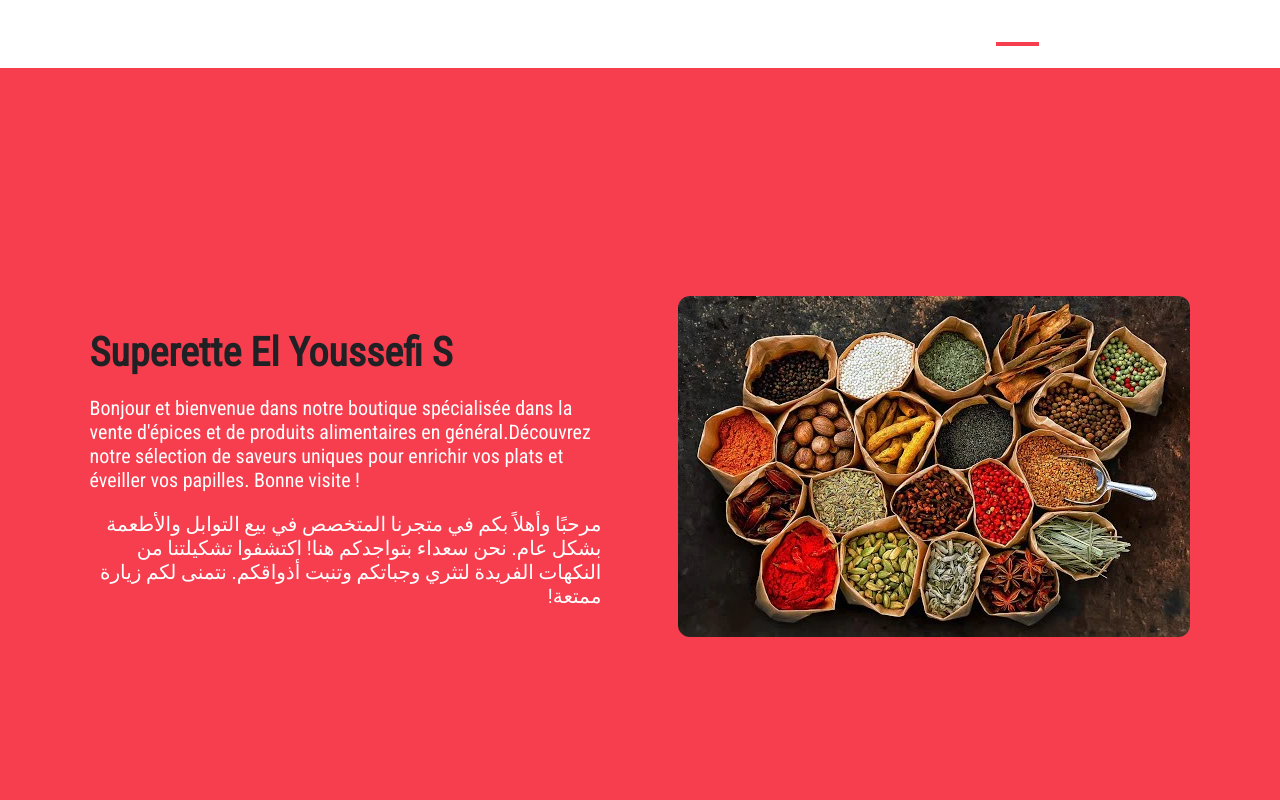
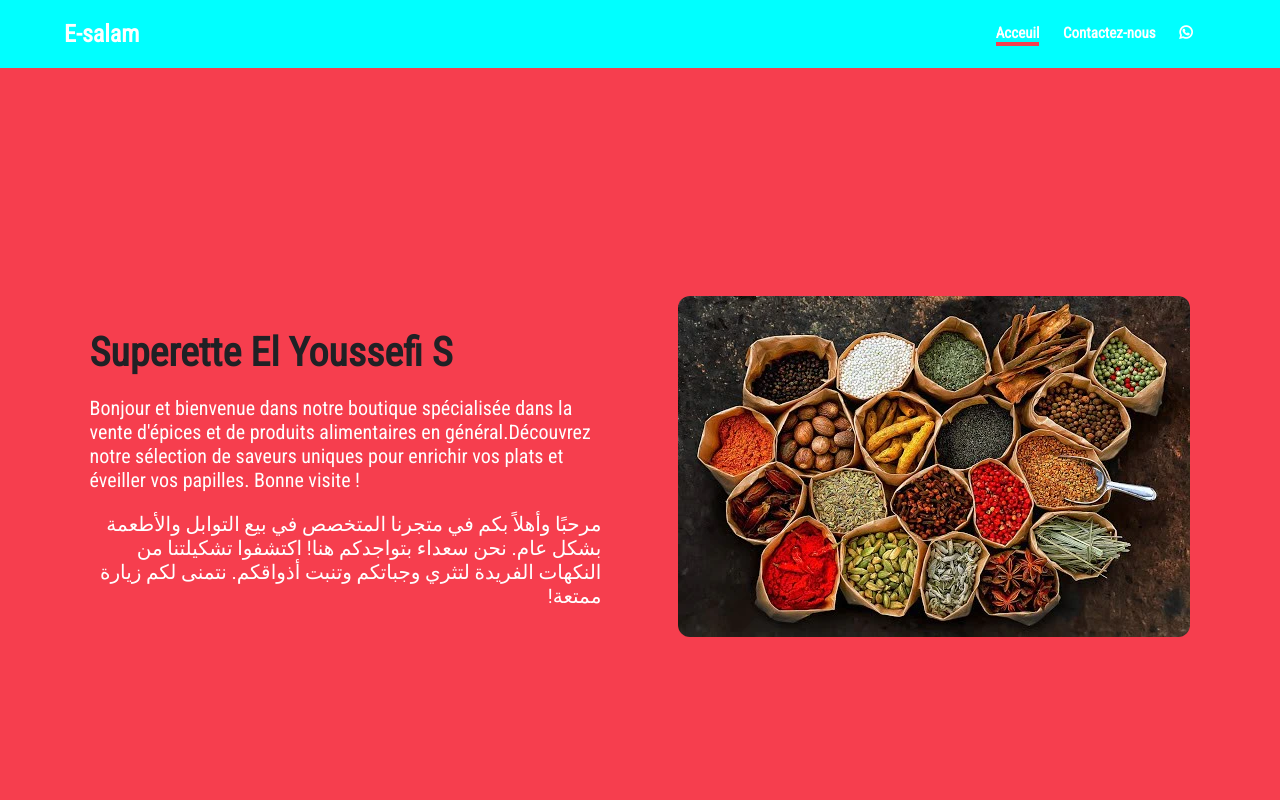
Before and after one commit to Supersette-El-youssefi-S/Market, a plain HTML site: page index.html in a window 1280 px wide. Shown: the top 800 px of the page. Drawn offline with nearby package versions, Linux system fonts and the light colour scheme.

Commit message:
update css again

```diff
--- a/style.css
+++ b/style.css
@@ -25,7 +25,7 @@ body {
     position: sticky;
     top: 0%;
     z-index: 999;
-    background-color: white;
+    background-color: aqua;
 }
 
 .navbar .logo h1 {
```
